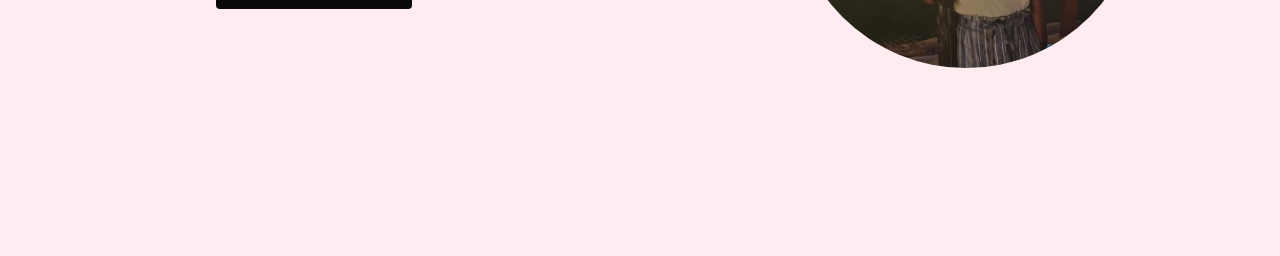
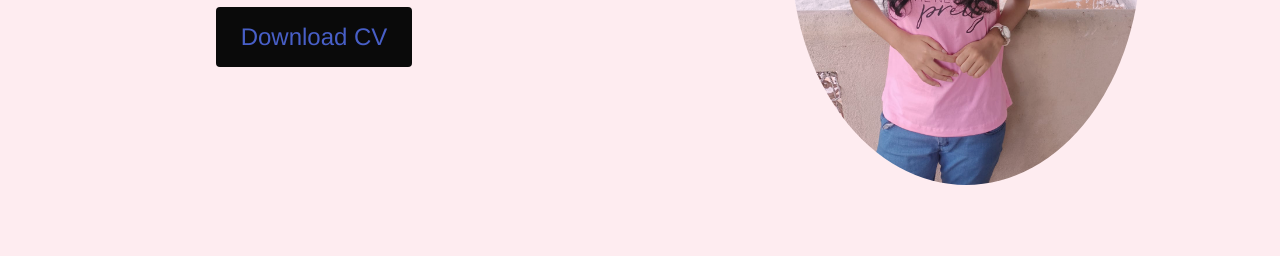
Before and after one commit to heittre/portofolio, a plain HTML site: page index.html in a window 1280 px wide. Shown: the part 402-658 px from the top of the page. Drawn offline with nearby package versions, Linux system fonts and the light colour scheme.

Commit message:
Update index.html

```diff
--- a/index.html
+++ b/index.html
@@ -94,7 +94,7 @@
                 <br>
                 <br>
                 <figure>
-                    <img class="propic is-justify-content-center" src="assets/profilepic.jpg" width="350" height="350"alt="mypic" style="border-radius:50%;" align="middle">
+                    <img class="propic is-justify-content-center" src="assets/profilepic.jpeg" width="350" height="350"alt="mypic" style="border-radius:50%;" align="middle">
                 </figure>
                 <br>
                 <br>
```
